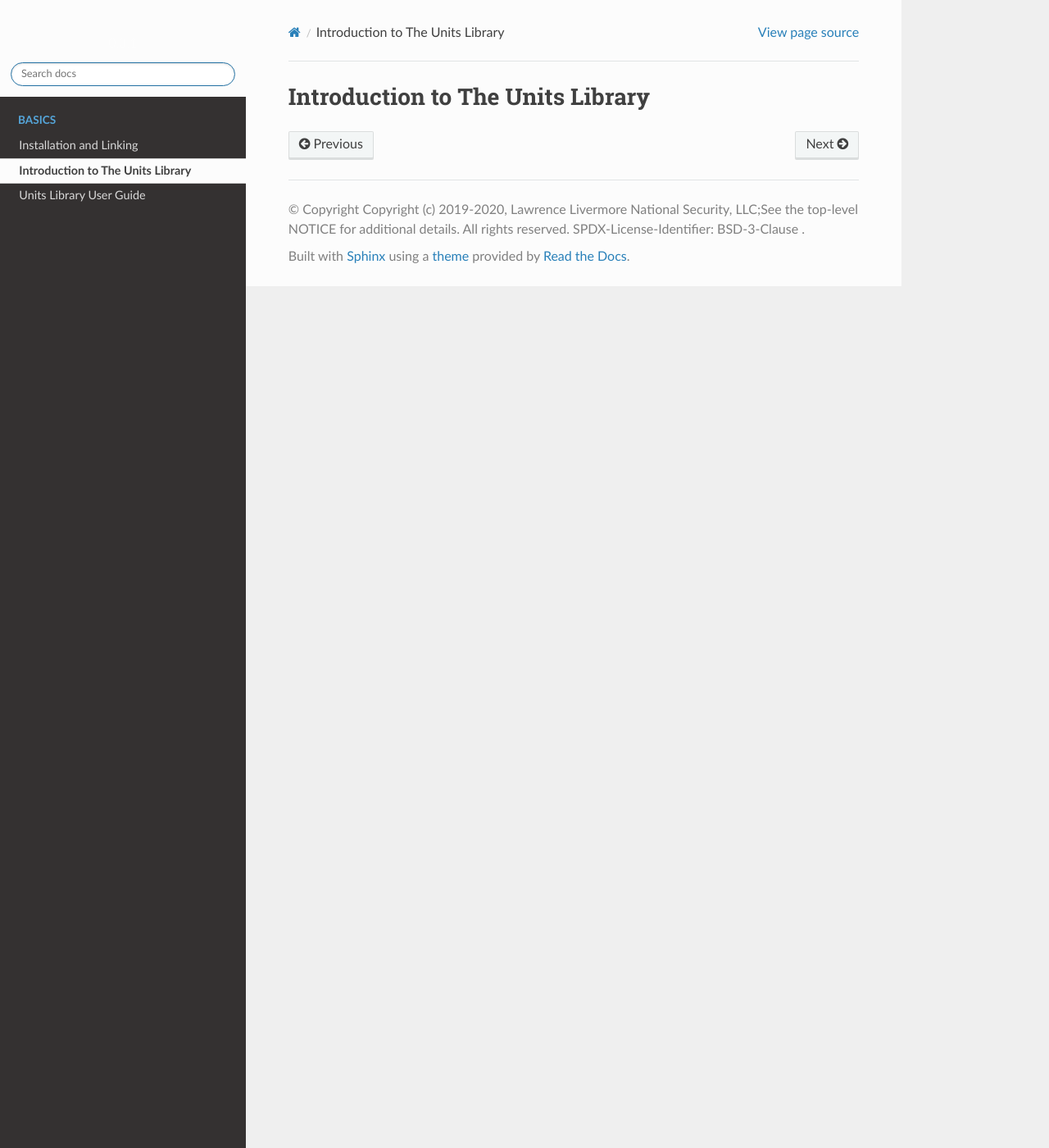
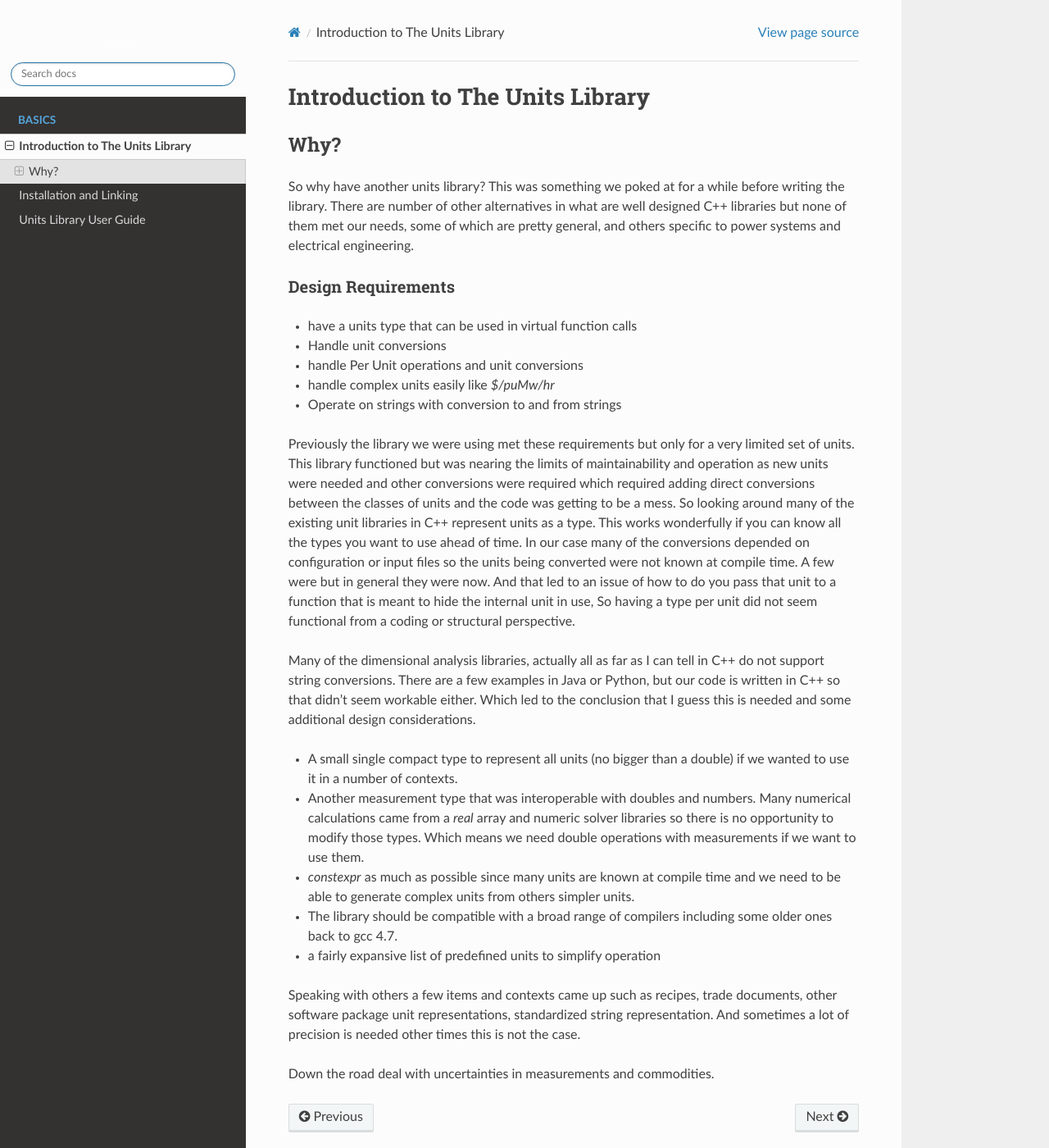
Before and after one commit to LLNL/units, a Sphinx documentation site: the page built from docs/introduction/index.rst, in a window 1280 px wide and 1400 px high. Shown: the whole window at 82% size. Built offline with Sphinx 7.4.7 and the Read the Docs theme 2.0.0, drawn with Linux system fonts in a browser that asks for light colours.

Commit message:
add some content to the introduction

```diff
--- a/docs/index.rst
+++ b/docs/index.rst
@@ -13,7 +13,7 @@ This software was developed for use in LLNL/GridDyn, and is currently a work in
 
 |Build Status| |codecov| |Codacy| |Azure| |Circle CI| |License|
 
-.. |Build Status| image:: https://travis-ci.com/LLNL/units.svg?branch=master)
+.. |Build Status| image:: https://travis-ci.com/LLNL/units.svg?branch=master
    :target: https://travis-ci.com/LLNL/units
 
 .. |codecov| image:: https://codecov.io/gh/LLNL/units/branch/master/graph/badge.svg
@@ -37,8 +37,8 @@ This software was developed for use in LLNL/GridDyn, and is currently a work in
    :maxdepth: 1
    :caption: Basics
 
+   introduction/index
    installation/index
-   introduction/index
    user-guide/index
 
 Indices and tables
--- a/docs/introduction/index.rst
+++ b/docs/introduction/index.rst
@@ -1,3 +1,31 @@
--------------------------------------
+=====================================
 Introduction to The Units Library
--------------------------------------
+=====================================
+
+Why?
+-----
+So why have another units library?  This was something we poked at for a while before writing the library.
+There are number of other alternatives in what are well designed C++ libraries but none of them met our needs, some of which are pretty general, and others specific to power systems and electrical engineering.
+
+Design Requirements
+++++++++++++++++++++
+
+-   have a units type that can be used in virtual function calls
+-   Handle unit conversions
+-   handle Per Unit operations and unit conversions
+-   handle complex units easily like `$/puMw/hr`
+-   Operate on strings with conversion to and from strings
+
+Previously the library we were using met these requirements but only for a very limited set of units.  This library functioned but was nearing the limits of maintainability and operation as new units were needed and other conversions were required which required adding direct conversions between the classes of units and the code was getting to be a mess.  So looking around many of the existing unit libraries in C++ represent units as a type.  This works wonderfully if you can know all the types you want to use ahead of time.  In our case many of the conversions depended on configuration or input files so the units being converted were not known at compile time.  A few were but in general they were now.  And that led to an issue of how to do you pass that unit to a function that is meant to hide the internal unit in use, So having a type per unit did not seem functional from a coding or structural perspective.
+
+Many of the dimensional analysis libraries, actually all as far as I can tell in C++ do not support string conversions.  There are a few examples in Java or Python, but our code is written in C++ so that didn't seem workable either.  Which led to the conclusion that I guess this is needed and some additional design considerations.
+
+-  A small single compact type to represent all units (no bigger than a double) if we wanted to use it in a number of contexts.
+-  Another measurement type that was interoperable with doubles and numbers.  Many numerical calculations came from a `real` array and numeric solver libraries so there is no opportunity to modify those types.  Which means we need double operations with measurements if we want to use them.
+-  `constexpr` as much as possible since many units are known at compile time and we need to be able to generate complex units from others simpler units.
+-   The library should be compatible with a broad range of compilers including some older ones back to gcc 4.7.
+-   a fairly expansive list of predefined units to simplify operation
+
+Speaking with others a few items and contexts came up such as recipes, trade documents, other software package unit representations,  standardized string representation.  And sometimes a lot of precision is needed other times this is not the case.
+
+Down the road deal with uncertainties in measurements and commodities.
```
